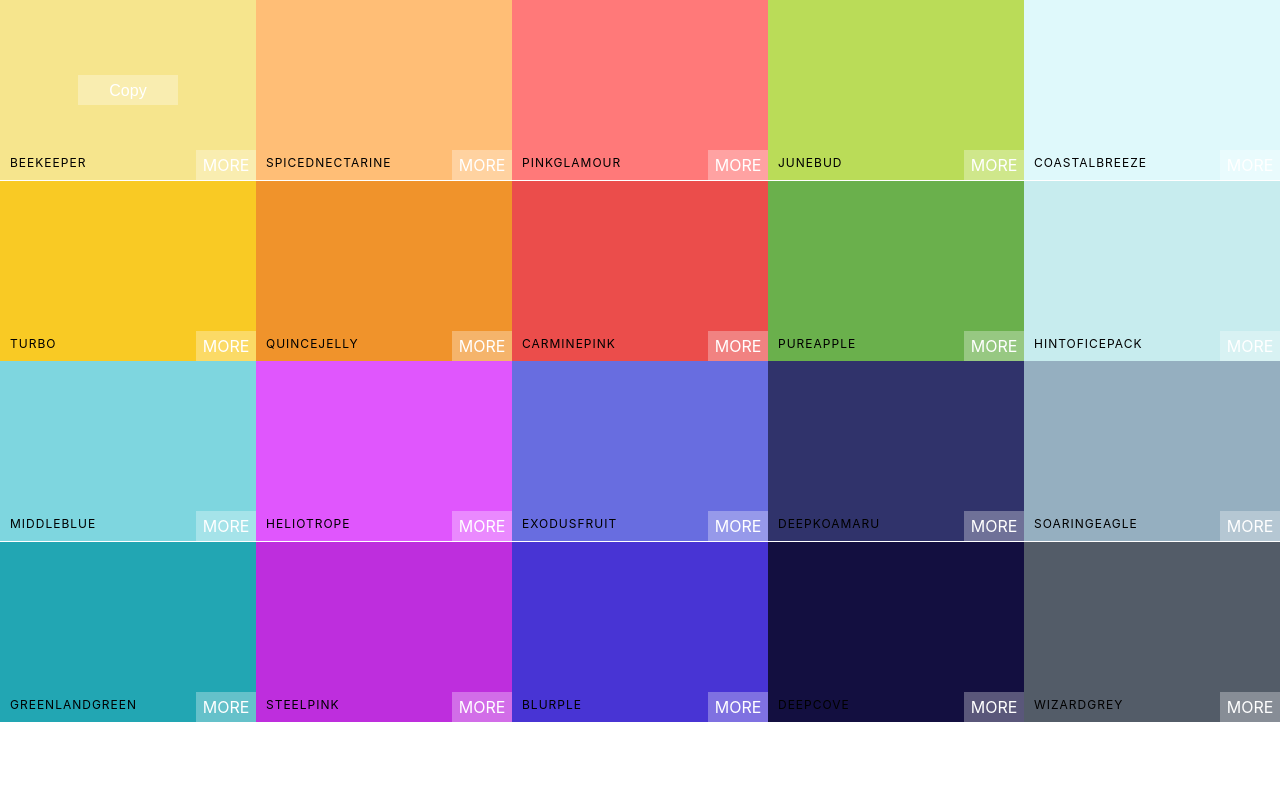
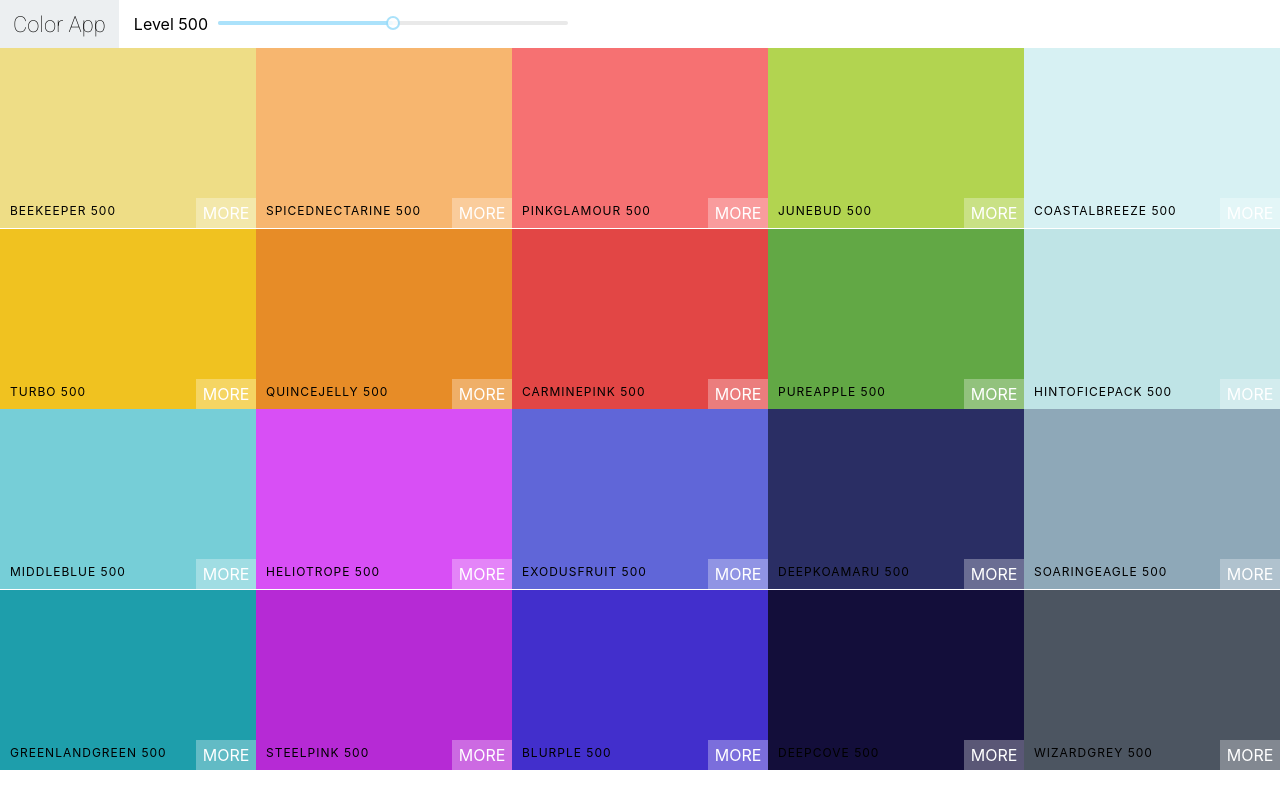
Before and after one commit to Mo2024/react-color-app, a React (Create React App) app: page /palette/1 in a window 1280 px wide. Built offline with nearby package versions, Linux system fonts and the light colour scheme.

Commit message:
Navbar installed and styled

```diff
--- a/package.json
+++ b/package.json
@@ -7,6 +7,7 @@
     "@testing-library/react": "^13.3.0",
     "@testing-library/user-event": "^13.5.0",
     "chroma-js": "^2.4.2",
+    "rc-slider": "^10.0.0",
     "react": "^18.2.0",
     "react-copy-to-clipboard": "^5.1.0",
     "react-dom": "^18.2.0",
--- a/public/index.html
+++ b/public/index.html
@@ -1,14 +1,15 @@
 <!DOCTYPE html>
 <html lang="en">
+
 <head>
   <meta charset="utf-8" />
   <link rel="icon" href="%PUBLIC_URL%/favicon.ico" />
   <meta name="viewport" content="width=device-width, initial-scale=1" />
   <meta name="theme-color" content="#000000" />
-    <meta
-      name="description"
-      content="Web site created using create-react-app"
-    />
+  <meta name="description" content="Web site created using create-react-app" />
+  <style>
+    @import url('https://fonts.googleapis.com/css2?family=Raleway:wght@200&family=Roboto:wght@100&family=Ubuntu:wght@300&display=swap');
+  </style>
   <link rel="apple-touch-icon" href="%PUBLIC_URL%/logo192.png" />
   <!--
       manifest.json provides metadata used when your web app is installed on a
@@ -26,6 +27,7 @@
     -->
   <title>React App</title>
 </head>
+
 <body>
   <noscript>You need to enable JavaScript to run this app.</noscript>
   <div id="root"></div>
@@ -40,4 +42,5 @@
       To create a production bundle, use `npm run build` or `yarn build`.
     -->
 </body>
+
 </html>
--- a/src/App.js
+++ b/src/App.js
@@ -4,11 +4,9 @@ import './App.css'
 import { generatePalette } from './colorHelpers'
 
 function App() {
-
-  console.log(generatePalette(seedColors[4]))
   return (
     <div className="App">
-      <Palette {...seedColors[4]} />
+      <Palette palette={generatePalette(seedColors[4])} />
     </div>
   );
 }
--- /dev/null
+++ b/src/Navbar.css
@@ -0,0 +1,52 @@
+.Navbar {
+    display: flex;
+    align-items: center;
+    justify-content: flex-start;
+    height: 6vh;
+}
+
+.logo {
+    margin-right: 15px;
+    padding: 0 13px;
+    font-size: 22px;
+    background-color: #eceff1;
+    font-family: Roboto;
+    height: 100%;
+    display: flex;
+    align-items: center;
+}
+
+.logo a {
+    text-decoration: none;
+    color: black;
+}
+
+.slider {
+    width: 350px;
+    margin: 0 10px;
+    display: inline-block;
+}
+
+/* .rc-slider-track {
+    background-color: transparent !important;
+}
+
+.rc-slider-rail {
+    height: 8px !important;
+
+} */
+
+/*
+.rc-slider-handle:active,
+.rc-slider-handle:focus,
+.rc-slider-handle :hover,
+.rc-slider-handle {
+    background-color: green !important;
+    outline: none !important;
+    border: 2px solid green !important;
+    box-shadow: none !important;
+    width: 13px !important;
+    height: 13px !important;
+    margin-left: -7px !important;
+    margin-top: -2px !important;
+} */
--- /dev/null
+++ b/src/Navbar.js
@@ -0,0 +1,23 @@
+import React, { useState, useCallback } from 'react';
+import Slider, { Range } from 'rc-slider';
+import 'rc-slider/assets/index.css';
+import './Navbar.css'
+
+function Navbar(props) {
+    return (
+        <header className='Navbar'>
+            <div className='logo'>
+                <a href='#'>Color App</a>
+            </div>
+            <div className='slider-container'>
+                <span>Level {props.level}</span>
+                <div className='slider'>
+                    <Slider step={100} defaultValue={props.level} min={100} max={900} onAfterChange={props.changeLevel} />
+                </div>
+            </div>
+
+        </header>
+    );
+};
+
+export default Navbar;
--- a/src/Palette.js
+++ b/src/Palette.js
@@ -1,18 +1,25 @@
-import React from 'react';
+import React, { useState, useCallback } from 'react';
 import ColorBox from './ColorBox';
 import './Palette.css'
+import Navbar from './Navbar';
 
 function Palette(props) {
-    const colorBoxes = props.colors.map(color => (
-        <ColorBox background={color.color} name={color.name} />
+    const [level, setLevel] = useState(500);
+
+    const colorBoxes = props.palette.colors[level].map(color => (
+        <ColorBox background={color.hex} name={color.name} />
     ))
+
+    let changeLevel = useCallback((newLevel) => {
+        setLevel(newLevel)
+    })
+
     return (
         <div className='Palette'>
-            {/* navbar */}
+            <Navbar level={level} changeLevel={changeLevel} />
             <div className='Palette-colors'>
                 {colorBoxes}
             </div>
-            {/* footer */}
         </div>
     );
 };
```
Also changed, not shown: 1 other file (tests, documents, lock files or other folders). Lines whose indentation alone changed are shown as unchanged.
